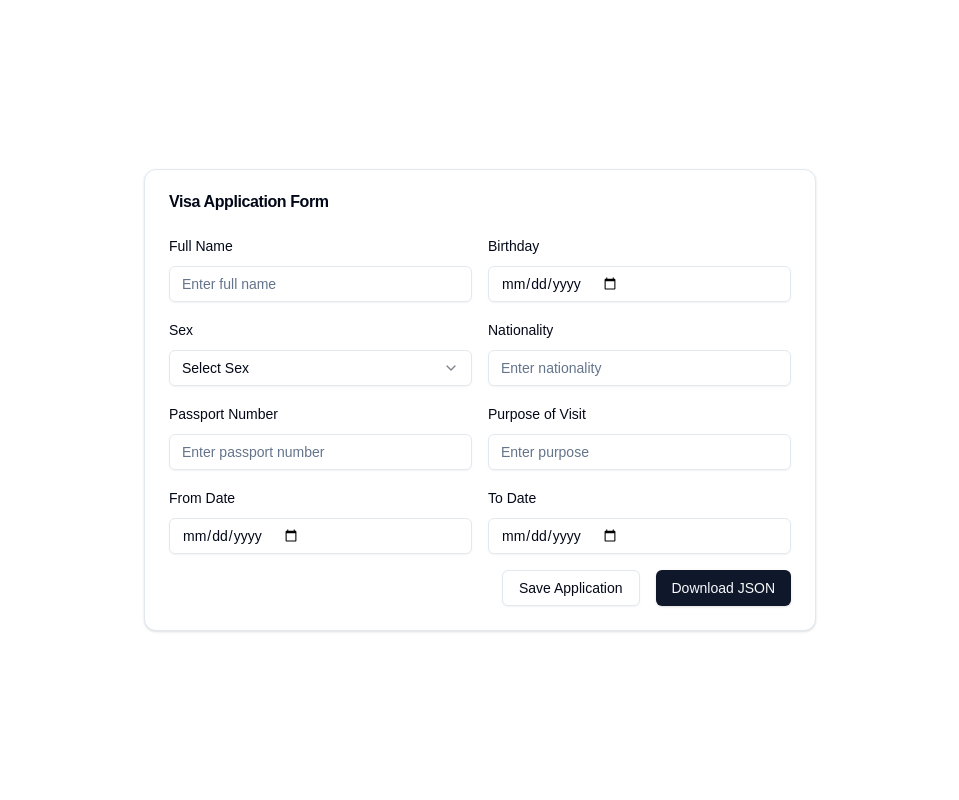
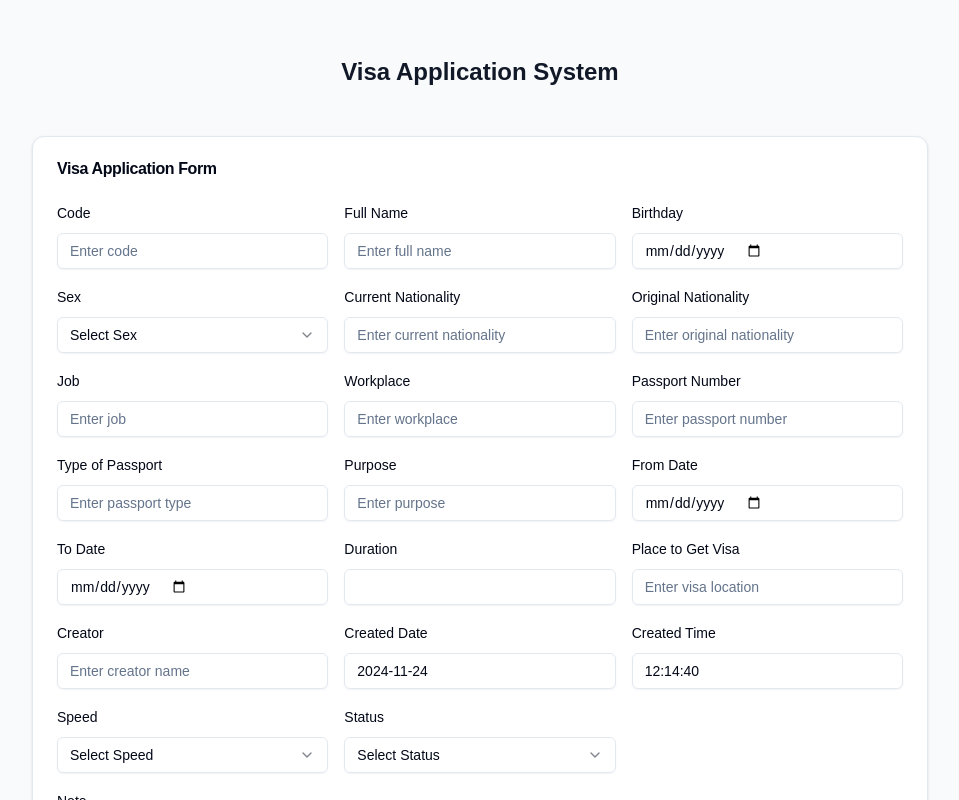
Before and after one commit to Aaditya93/visa, a Next.js app: page /visa in a window 1280 px wide. Shown: the top 800 px of the page, without its empty margins (160-1119 px from the left). Built offline with nearby package versions, Linux system fonts and the light colour scheme.

Commit message:
skjdvjkd

```diff
--- a/app/visa/page.tsx
+++ b/app/visa/page.tsx
@@ -1,12 +1,19 @@
+// app/visa/page.tsx
+"use client";
 
 import VisaApplicationForm from "@/components/ui/visa-form/form";
-const VisaForm = () =>{
-    return(
-        <div className="flex justify-center items-center h-screen">
-            <VisaApplicationForm />
+
+const VisaForm = () => {
+  return (
+    <div className="min-h-screen p-6 bg-gray-50">
+      <div className="container mx-auto py-8">
+        <div className="flex flex-col items-center">
+          <h1 className="text-2xl font-bold mb-8 text-gray-900">Visa Application System</h1>
+          <VisaApplicationForm />
         </div>
-    );
-
-}
+      </div>
+    </div>
+  );
+};
 
 export default VisaForm;
--- a/components/ui/visa-form/form.tsx
+++ b/components/ui/visa-form/form.tsx
@@ -10,53 +10,108 @@ import { Input } from "@/components/ui/input";
 import { Button } from "@/components/ui/button";
 import { Select, SelectContent, SelectItem, SelectTrigger, SelectValue } from "@/components/ui/select";
 
-// Zod validation schema
 const formSchema = z.object({
-  Full_name: z.string().min(2, "Name must be at least 2 characters"),
-  Birthday: z.string().date("Invalid date format"),
-  Sex: z.enum(["Nam", "Nữ"], "Please select a gender"),
-  Current_nationality: z.string().min(2, "Nationality required"),
-  Passport_number: z.string().min(6, "Invalid passport number"),
-  Purpose: z.string().min(2, "Purpose required"),
-  From_Date_to_enter: z.string().date("Invalid date"),
-  To_date: z.string().date("Invalid date")
+  code: z.string().min(1, "Code is required"),
+  full_name: z.string().min(2, "Name must be at least 2 characters"),
+  birthday: z.string().min(1, "Birthday is required"),
+  sex: z.enum(["Nam", "Nữ"], "Please select a gender"),
+  current_nationality: z.string().min(2, "Current nationality required"),
+  original_nationality: z.string().min(2, "Original nationality required"),
+  job: z.string().min(2, "Job is required"),
+  workplace: z.string().min(2, "Workplace is required"),
+  passport_number: z.string().min(6, "Invalid passport number"),
+  passport_type: z.string().min(1, "Passport type is required"),
+  purpose: z.string().min(2, "Purpose required"),
+  from_date: z.string().min(1, "From date is required"),
+  to_date: z.string().min(1, "To date is required"),
+  place_to_get_visa: z.string().min(2, "Place to get visa is required"),
+  creator: z.string().min(2, "Creator is required"),
+  speed: z.enum(["normal", "urgent", "express"], "Please select speed"),
+  status: z.enum(["pending", "approved", "rejected"], "Please select status"),
+  note: z.string().optional()
 });
 
 const VisaApplicationForm = () => {
+  const [currentDateTime] = React.useState({
+    date: new Date().toISOString().split('T')[0],
+    time: new Date().toTimeString().split(' ')[0]
+  });
+
   const form = useForm<z.infer<typeof formSchema>>({
     resolver: zodResolver(formSchema),
     defaultValues: {
-      Full_name: "",
-      Birthday: "",
-      Sex: undefined,
-      Current_nationality: "",
-      Passport_number: "",
-      Purpose: "",
-      From_Date_to_enter: "",
-      To_date: ""
+      code: "",
+      full_name: "",
+      birthday: "",
+      sex: undefined,
+      current_nationality: "",
+      original_nationality: "",
+      job: "",
+      workplace: "",
+      passport_number: "",
+      passport_type: "",
+      purpose: "",
+      from_date: "",
+      to_date: "",
+      place_to_get_visa: "",
+      creator: "",
+      speed: undefined,
+      status: undefined,
+      note: ""
     }
   });
 
   const onSubmit = (values: z.infer<typeof formSchema>) => {
-    const blob = new Blob([JSON.stringify(values, null, 2)], { type: 'application/json' });
+    const formData = {
+      ...values,
+      created_date: currentDateTime.date,
+      created_time: currentDateTime.time,
+      duration: calculateDuration(values.from_date, values.to_date)
+    };
+
+    const blob = new Blob([JSON.stringify(formData, null, 2)], { type: 'application/json' });
     const link = document.createElement('a');
     link.href = URL.createObjectURL(blob);
     link.download = 'visa_application.json';
     link.click();
   };
 
+  const calculateDuration = (fromDate: string, toDate: string) => {
+    if (!fromDate || !toDate) return '';
+    const start = new Date(fromDate);
+    const end = new Date(toDate);
+    const diffTime = Math.abs(end.getTime() - start.getTime());
+    const diffDays = Math.ceil(diffTime / (1000 * 60 * 60 * 24));
+    return `${diffDays} days`;
+  };
+
   return (
-    <Card className="w-full max-w-2xl mx-auto">
+    <div className='w-full mt-4'>
+    <Card className="w-full max-w-4xl mx-auto">
       <CardHeader>
         <CardTitle>Visa Application Form</CardTitle>
       </CardHeader>
       <CardContent>
         <Form {...form}>
           <form onSubmit={form.handleSubmit(onSubmit)} className="space-y-4">
-            <div className="grid grid-cols-2 gap-4">
+            <div className="grid grid-cols-3 gap-4">
               <FormField
                 control={form.control}
-                name="Full_name"
+                name="code"
+                render={({ field }) => (
+                  <FormItem>
+                    <FormLabel>Code</FormLabel>
+                    <FormControl>
+                      <Input placeholder="Enter code" {...field} />
+                    </FormControl>
+                    <FormMessage />
+                  </FormItem>
+                )}
+              />
+
+              <FormField
+                control={form.control}
+                name="full_name"
                 render={({ field }) => (
                   <FormItem>
                     <FormLabel>Full Name</FormLabel>
@@ -70,7 +125,7 @@ const VisaApplicationForm = () => {
 
               <FormField
                 control={form.control}
-                name="Birthday"
+                name="birthday"
                 render={({ field }) => (
                   <FormItem>
                     <FormLabel>Birthday</FormLabel>
@@ -84,7 +139,7 @@ const VisaApplicationForm = () => {
 
               <FormField
                 control={form.control}
-                name="Sex"
+                name="sex"
                 render={({ field }) => (
                   <FormItem>
                     <FormLabel>Sex</FormLabel>
@@ -106,12 +161,12 @@ const VisaApplicationForm = () => {
 
               <FormField
                 control={form.control}
-                name="Current_nationality"
+                name="current_nationality"
                 render={({ field }) => (
                   <FormItem>
-                    <FormLabel>Nationality</FormLabel>
+                    <FormLabel>Current Nationality</FormLabel>
                     <FormControl>
-                      <Input placeholder="Enter nationality" {...field} />
+                      <Input placeholder="Enter current nationality" {...field} />
                     </FormControl>
                     <FormMessage />
                   </FormItem>
@@ -120,7 +175,49 @@ const VisaApplicationForm = () => {
 
               <FormField
                 control={form.control}
-                name="Passport_number"
+                name="original_nationality"
+                render={({ field }) => (
+                  <FormItem>
+                    <FormLabel>Original Nationality</FormLabel>
+                    <FormControl>
+                      <Input placeholder="Enter original nationality" {...field} />
+                    </FormControl>
+                    <FormMessage />
+                  </FormItem>
+                )}
+              />
+
+              <FormField
+                control={form.control}
+                name="job"
+                render={({ field }) => (
+                  <FormItem>
+                    <FormLabel>Job</FormLabel>
+                    <FormControl>
+                      <Input placeholder="Enter job" {...field} />
+                    </FormControl>
+                    <FormMessage />
+                  </FormItem>
+                )}
+              />
+
+              <FormField
+                control={form.control}
+                name="workplace"
+                render={({ field }) => (
+                  <FormItem>
+                    <FormLabel>Workplace</FormLabel>
+                    <FormControl>
+                      <Input placeholder="Enter workplace" {...field} />
+                    </FormControl>
+                    <FormMessage />
+                  </FormItem>
+                )}
+              />
+
+              <FormField
+                control={form.control}
+                name="passport_number"
                 render={({ field }) => (
                   <FormItem>
                     <FormLabel>Passport Number</FormLabel>
@@ -134,10 +231,24 @@ const VisaApplicationForm = () => {
 
               <FormField
                 control={form.control}
-                name="Purpose"
+                name="passport_type"
                 render={({ field }) => (
                   <FormItem>
-                    <FormLabel>Purpose of Visit</FormLabel>
+                    <FormLabel>Type of Passport</FormLabel>
+                    <FormControl>
+                      <Input placeholder="Enter passport type" {...field} />
+                    </FormControl>
+                    <FormMessage />
+                  </FormItem>
+                )}
+              />
+
+              <FormField
+                control={form.control}
+                name="purpose"
+                render={({ field }) => (
+                  <FormItem>
+                    <FormLabel>Purpose</FormLabel>
                     <FormControl>
                       <Input placeholder="Enter purpose" {...field} />
                     </FormControl>
@@ -148,7 +259,7 @@ const VisaApplicationForm = () => {
 
               <FormField
                 control={form.control}
-                name="From_Date_to_enter"
+                name="from_date"
                 render={({ field }) => (
                   <FormItem>
                     <FormLabel>From Date</FormLabel>
@@ -162,7 +273,7 @@ const VisaApplicationForm = () => {
 
               <FormField
                 control={form.control}
-                name="To_date"
+                name="to_date"
                 render={({ field }) => (
                   <FormItem>
                     <FormLabel>To Date</FormLabel>
@@ -173,20 +284,133 @@ const VisaApplicationForm = () => {
                   </FormItem>
                 )}
               />
+
+              <FormItem>
+                <FormLabel>Duration</FormLabel>
+                <FormControl>
+                  <Input
+                    value={calculateDuration(form.watch('from_date'), form.watch('to_date'))}
+                    readOnly
+                  />
+                </FormControl>
+              </FormItem>
+
+              <FormField
+                control={form.control}
+                name="place_to_get_visa"
+                render={({ field }) => (
+                  <FormItem>
+                    <FormLabel>Place to Get Visa</FormLabel>
+                    <FormControl>
+                      <Input placeholder="Enter visa location" {...field} />
+                    </FormControl>
+                    <FormMessage />
+                  </FormItem>
+                )}
+              />
+
+              <FormField
+                control={form.control}
+                name="creator"
+                render={({ field }) => (
+                  <FormItem>
+                    <FormLabel>Creator</FormLabel>
+                    <FormControl>
+                      <Input placeholder="Enter creator name" {...field} />
+                    </FormControl>
+                    <FormMessage />
+                  </FormItem>
+                )}
+              />
+
+              <FormItem>
+                <FormLabel>Created Date</FormLabel>
+                <FormControl>
+                  <Input value={currentDateTime.date} readOnly />
+                </FormControl>
+              </FormItem>
+
+              <FormItem>
+                <FormLabel>Created Time</FormLabel>
+                <FormControl>
+                  <Input value={currentDateTime.time} readOnly />
+                </FormControl>
+              </FormItem>
+
+              <FormField
+                control={form.control}
+                name="speed"
+                render={({ field }) => (
+                  <FormItem>
+                    <FormLabel>Speed</FormLabel>
+                    <Select onValueChange={field.onChange} defaultValue={field.value}>
+                      <FormControl>
+                        <SelectTrigger>
+                          <SelectValue placeholder="Select Speed" />
+                        </SelectTrigger>
+                      </FormControl>
+                      <SelectContent>
+                        <SelectItem value="normal">Normal</SelectItem>
+                        <SelectItem value="urgent">Urgent</SelectItem>
+                        <SelectItem value="express">Express</SelectItem>
+                      </SelectContent>
+                    </Select>
+                    <FormMessage />
+                  </FormItem>
+                )}
+              />
+
+              <FormField
+                control={form.control}
+                name="status"
+                render={({ field }) => (
+                  <FormItem>
+                    <FormLabel>Status</FormLabel>
+                    <Select onValueChange={field.onChange} defaultValue={field.value}>
+                      <FormControl>
+                        <SelectTrigger>
+                          <SelectValue placeholder="Select Status" />
+                        </SelectTrigger>
+                      </FormControl>
+                      <SelectContent>
+                        <SelectItem value="pending">Pending</SelectItem>
+                        <SelectItem value="approved">Approved</SelectItem>
+                        <SelectItem value="rejected">Rejected</SelectItem>
+                      </SelectContent>
+                    </Select>
+                    <FormMessage />
+                  </FormItem>
+                )}
+              />
+
+              <FormField
+                control={form.control}
+                name="note"
+                render={({ field }) => (
+                  <FormItem className="col-span-3">
+                    <FormLabel>Note</FormLabel>
+                    <FormControl>
+                      <Input placeholder="Enter any additional notes" {...field} />
+                    </FormControl>
+                    <FormMessage />
+                  </FormItem>
+                )}
+              />
             </div>
+
             <div className="flex justify-end space-x-4 mt-6">
-          <Button variant="outline" >
-            Save Application
-          </Button>
-          <Button >
-            Download JSON
-          </Button>
-        </div>
-
+              <Button type="submit" variant="outline">
+                Save Application
+              </Button>
+              <Button type="submit">
+                Download JSON
+              </Button>
+            </div>
           </form>
         </Form>
       </CardContent>
     </Card>
+    </div>
   );
 };
 
```
